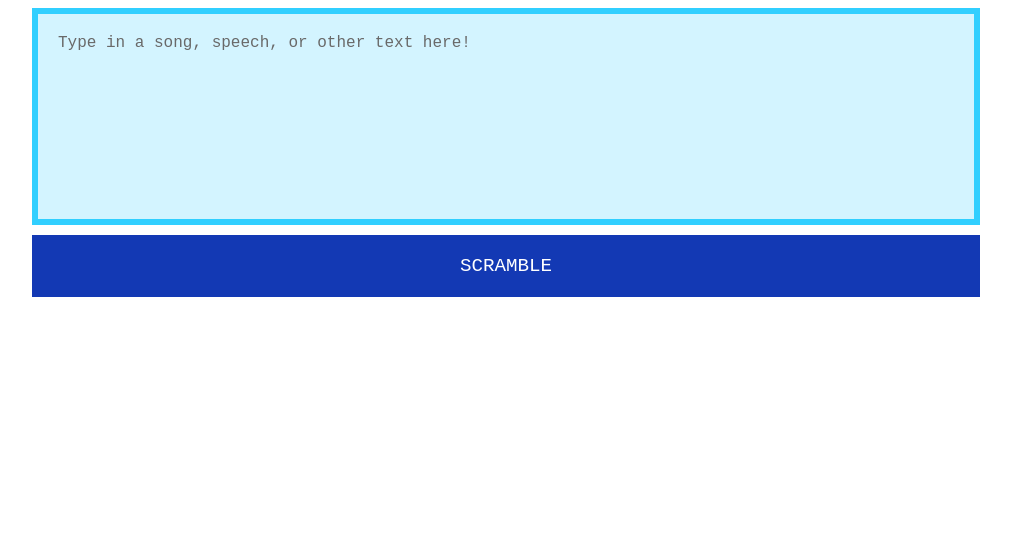
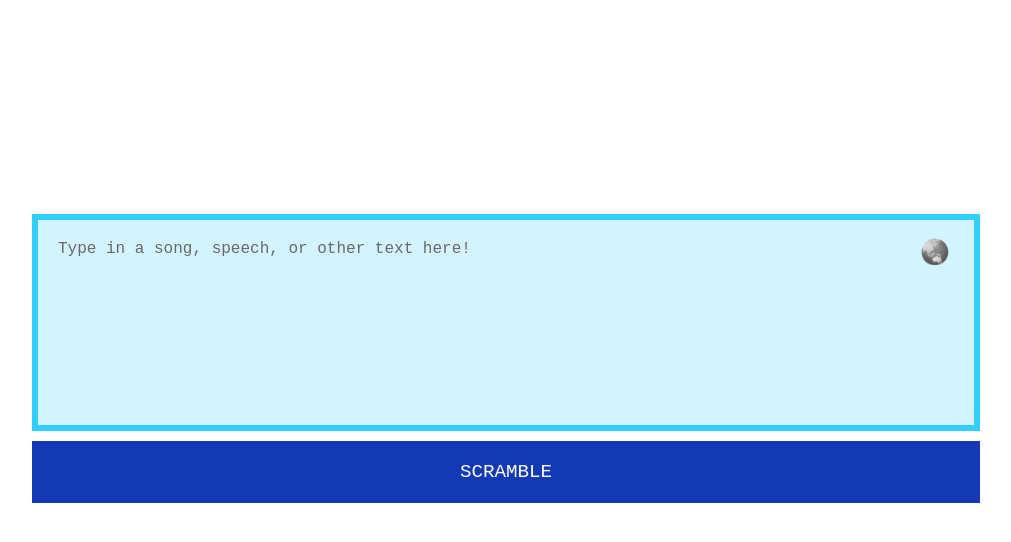
Before and after one commit to WriterArtistCoder/whirld, a React (Vite) app in the folder client/: page / in a window 1280 px wide. Shown: the top 542 px of the page, without its empty margins (134-1145 px from the left). Built offline with nearby package versions, Linux system fonts and the light colour scheme; no server answers; a web font is replaced by a local one.

Commit message:
Draft for input lang selector, vertically centered panels, color tweaks

```diff
--- a/client/src/components/BiPanel/BiPanel.css
+++ b/client/src/components/BiPanel/BiPanel.css
@@ -19,6 +19,22 @@ section {
 
 section.funBegun {
   grid-template-columns: 50% auto;
+}
+
+/* Language selector */
+.inputLang {
+  position: relative;
+  top: 1em;
+  left: -2.5em;
+
+  font-size: 1.5em;
+  filter: saturate(0);
+  transition: all 200ms;
+}
+
+.inputLang:hover {
+  filter: saturate(1);
+  cursor: pointer;
 }
 
 /* Panels */
@@ -53,6 +69,11 @@ section.funBegun {
   color: #696969;
 }
 
+.inputPanel::selection {
+  background: #3c38b0;
+  color: #fff9e8;
+}
+
 .inputPanel:focus {
   color: #1339b4;
   border-color: #d3f4ff;
@@ -72,6 +93,11 @@ section.funBegun {
 .outputPanel:focus {
   color: #0f5d48;
   border-color: #dcffd3;
+}
+
+.outputPanel::selection {
+  background: #acff2f;
+  color: #4e5451;
 }
 
 .isTranslating > .outputPanel {
@@ -116,6 +142,10 @@ button {
   cursor: pointer;
 }
 
+button::selection {
+  background: transparent;
+}
+
 button:disabled, .isTranslating button {
   cursor: default;
 }
--- a/client/src/components/BiPanel/BiPanel.tsx
+++ b/client/src/components/BiPanel/BiPanel.tsx
@@ -18,6 +18,10 @@ interface BiPanelProps {
 const BiPanel: React.FC<BiPanelProps> = ({ inputText,  outputText, logText, onChange, onScramble, isTranslating, funBegun, onCopy, copied }) => {
   return (
     <section className={(isTranslating ? "isTranslating" : "") + (funBegun ? " funBegun" : "")}>
+      <div className="inputLang">
+        🌏
+      </div>
+
       <textarea
         className="inputPanel biPanel"
         readOnly={isTranslating}
--- a/client/src/main.css
+++ b/client/src/main.css
@@ -1,3 +1,10 @@
+main {
+  display: flex;
+  justify-content: center;
+  align-items: center;
+  height: 90vh;
+}
+
 .biPanelContainer {
     width: 75%;
     margin: auto;
--- a/client/src/main.tsx
+++ b/client/src/main.tsx
@@ -1,6 +1,8 @@
 import React, { useEffect, useState } from 'react'
 import BiPanel from './components/BiPanel/BiPanel'
 import './main.css'
+
+// TODO Panel heights should adjust to content size
 
 // Open WebSocket
 const ws = new WebSocket(
```
